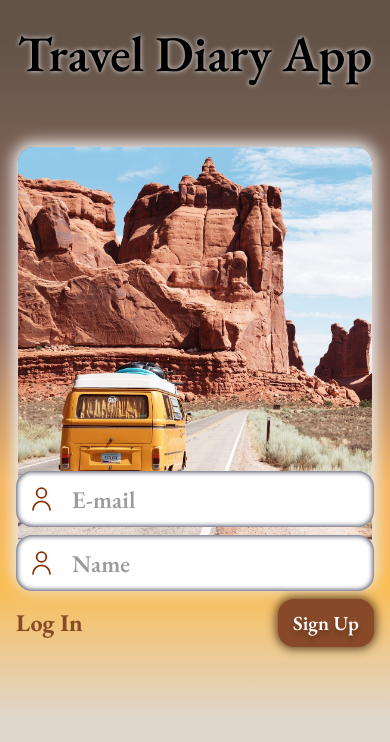
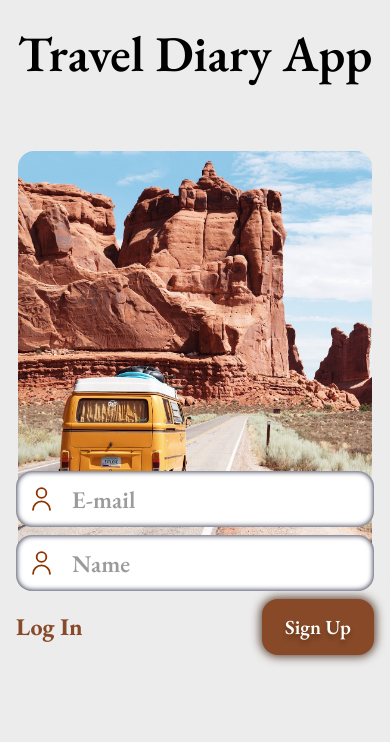
Before and after one commit to xousik/Travel-Diary-App, a Next.js app: page /register in a window 390 px wide. Shown: the top 742 px of the page. Built offline with nearby package versions, Linux system fonts and the light colour scheme; no server answers; grey boxes are pictures that could not be loaded.

Commit message:
Finish mobile styles for login and register pages, create mobile styles for the logedIn page.

```diff
--- a/src/app/logedin/page.styles.ts
+++ b/src/app/logedin/page.styles.ts
@@ -35,6 +35,12 @@ export const InnerWrapper = styled.div`
   display: flex;
   justify-content: space-between;
 
+  @media (max-width: 576px) {
+    span {
+      margin-left: 3rem;
+    }
+  }
+
   button {
     display: flex;
     align-items: center;
--- a/src/components/atoms/mainTitle.tsx
+++ b/src/components/atoms/mainTitle.tsx
@@ -5,7 +5,7 @@ import styled from "styled-components";
 const Title = styled.h1<{ $issmall?: number; $isnavtitle?: number }>`
   font-size: ${({ theme, $issmall }) =>
     $issmall ? theme.fontSize.xl : theme.fontSize.xxxl};
-  font-weight: ${({ theme }) => theme.fontWeight.medium};
+  font-weight: ${({ theme }) => theme.fontWeight.semiBold};
   color: ${({ theme }) => theme.colors.darkBeige};
   text-align: ${({ $issmall }) => ($issmall ? "start" : "center")};
   padding-top: ${({ $issmall, $isnavtitle }) =>
@@ -15,12 +15,11 @@ const Title = styled.h1<{ $issmall?: number; $isnavtitle?: number }>`
 
   @media (max-width: 576px) {
     font-size: ${({ theme, $issmall }) =>
-      $issmall ? theme.fontSize.l : theme.fontSize.xxl};
-    font-weight: ${({ theme }) => theme.fontWeight.semiBold};
+      $issmall ? theme.fontSize.m : theme.fontSize.xxl};
     color: ${({ theme }) => theme.colors.black};
     text-shadow: 0px 0px 5px rgba(236, 236, 236, 1);
     width: 100%;
-    padding: 1rem 1rem 0 1rem;
+    padding: ${({ $issmall }) => ($issmall ? "0 1rem" : "1rem 1rem 0 1rem")};
   }
 `;
 
--- a/src/components/atoms/primaryButton.tsx
+++ b/src/components/atoms/primaryButton.tsx
@@ -29,8 +29,9 @@ const Button = styled.button<{
 
   @media (max-width: 576px) {
     font-size: ${({ theme }) => theme.fontSize.xs};
-    width: 6rem;
-    height: 3rem;
+    line-height: 1.4rem;
+    width: 7rem;
+    height: 3.5rem;
     padding: 0;
   }
 `;
--- a/src/components/layouts/backgroundImgLayout/backgroundImgLayout.styles.ts
+++ b/src/components/layouts/backgroundImgLayout/backgroundImgLayout.styles.ts
@@ -7,7 +7,7 @@ export const Wrapper = styled.div<{ $isloged: number }>`
   justify-content: space-between;
   height: ${({ $isloged }) => ($isloged ? "92%" : "100%")};
   width: 100%;
-  overflow-y: hidden;
+  overflow: hidden;
 `;
 
 export const StyledImage = styled(Image)<{ $isloged: number }>`
@@ -20,12 +20,12 @@ export const StyledImage = styled(Image)<{ $isloged: number }>`
     width: 91%;
     height: 52%;
     margin: 0 auto;
-    margin-bottom: 7rem;
+    margin-bottom: 6.5rem;
     box-shadow: 0px 0px 15px 5px #ececec;
   }
 `;
 
-export const OuterWrapper = styled.div`
+export const OuterWrapper = styled.div<{ $isloged: number }>`
   background-color: transparent;
   width: calc(40% - 1rem);
   height: calc(90% - 2rem);
@@ -33,18 +33,11 @@ export const OuterWrapper = styled.div`
   perspective: 1000px;
 
   @media (max-width: 576px) {
+    display: ${({ $isloged }) => ($isloged ? "none" : "block")};
     width: 100%;
     height: 100%;
     position: absolute;
     z-index: -1;
-    background: linear-gradient(
-      180deg,
-      rgb(98, 83, 72) 5%,
-      rgb(161, 120, 104) 40%,
-      rgba(245, 181, 95, 1) 57%,
-      rgba(250, 189, 83, 1) 69%,
-      rgba(223, 214, 204, 1) 85%
-    );
   }
 `;
 
--- a/src/components/layouts/backgroundImgLayout/backgroundImgLayout.tsx
+++ b/src/components/layouts/backgroundImgLayout/backgroundImgLayout.tsx
@@ -32,7 +32,7 @@ export default function BackgroundImgLayout({
   return (
     <Wrapper $isloged={isLoged! ? 1 : 0}>
       <Container>{children}</Container>
-      <OuterWrapper>
+      <OuterWrapper $isloged={isLoged! ? 1 : 0}>
         <InnerWrapper $isactive={isActive ? 1 : 0}>
           <StyledTilt
             tiltReverse={true}
--- a/src/components/organisms/loginForm.tsx
+++ b/src/components/organisms/loginForm.tsx
@@ -10,7 +10,7 @@ import { FormEvent, useRef } from "react";
 const StyledForm = styled.form`
   @media (max-width: 576px) {
     width: 100%;
-    padding: 8.5rem 1rem;
+    padding: 4.5rem 1rem 0 1rem;
   }
 `;
 
--- a/src/components/organisms/registerForm.tsx
+++ b/src/components/organisms/registerForm.tsx
@@ -48,7 +48,7 @@ export default function RegisterForm() {
         body: JSON.stringify(submitData),
         headers: {
           "content-type": "application/json",
-                },
+        },
       });
       if (res.status === 200) {
         signIn("email", {
```
Also changed, not shown: src/components/atoms/logedUser.tsx (+7 -1 lines), src/components/molecules/logedHeader.tsx (+7 -0 lines), src/components/molecules/skeletonLoading/skeletonTravelCard.tsx (+14 -0 lines), src/components/molecules/travelCard.tsx (+14 -0 lines).
